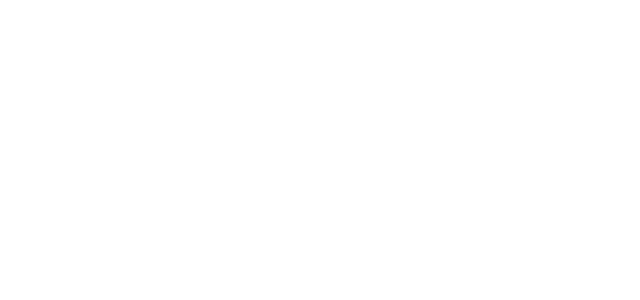
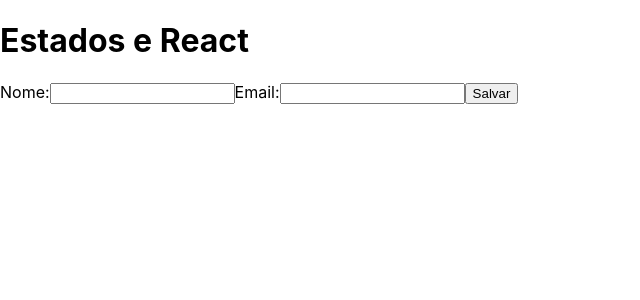
Before and after one commit to jsfoliveira/treinando-react, a React (Create React App) app: page /form in a window 1280 px wide. Shown: the top 300 px of the page, without its empty margins (0-640 px from the left). Built offline with nearby package versions, Linux system fonts and the light colour scheme.

Commit message:
feat: criado o form

```diff
--- a/package.json
+++ b/package.json
@@ -35,5 +35,8 @@
       "last 1 firefox version",
       "last 1 safari version"
     ]
+  },
+  "devDependencies": {
+    "webpack-dev-server": "^4.11.1"
   }
 }
--- a/src/pages/Form.js
+++ b/src/pages/Form.js
@@ -1,10 +1,80 @@
 import React from "react";
 
+const INITIAL_STATE = {
+  email: '',
+  name: '',
+}
+
 export class Form extends React.Component {
+  constructor() {
+    super();
+    this.handleChange = this.handleChange.bind(this);
+    this.state = INITIAL_STATE;
+  };
+
+  handleChange = (event) => {
+    const { name, value } = event.target;
+    this.setState({
+      [name]: value,
+    })
+    console.log(event.target.value);
+  }
+
+  validateForm = () => {
+
+    const { name, email } = this.state;
+    let formValido = true;
+    const emailRegex = /^[a-z0-9.]+@[a-z0-9]+\.[a-z]+\.([a-z]+)?$/i;
+
+    if(name.length < 7 && email !== emailRegex) {
+      return formValido = false;
+    } else {
+      this.setState({
+        isSaveButtonDisabled: !formValido,
+      })
+    }
+  }
+
+
   render() {
+    const { email, name, isSaveButtonDisabled } = this.state;
     return (
       <div>
+       <h1>Estados e React</h1>
+          <form className="form">
 
+            <label htmlFor="name">
+              Nome:
+              <input
+                id="name"
+                name="name"
+                type="text"
+                onChange={ this.handleChange }
+                value={ name }
+              />
+            </label>
+
+            <label htmlFor="email">
+              Email:
+              <input
+                id="email"
+                name="email"
+                type="email"
+                onChange={ this.handleChange }
+                value={ email }
+              />
+            </label>
+
+            <button
+            type="submit"
+            id="save-button"
+            data-testid="save-button"
+            disabled={ isSaveButtonDisabled }
+          >
+            Salvar
+          </button>
+
+          </form>
       </div>
     )
   }
```
Also changed, not shown: 1 other file (tests, documents, lock files or other folders).
